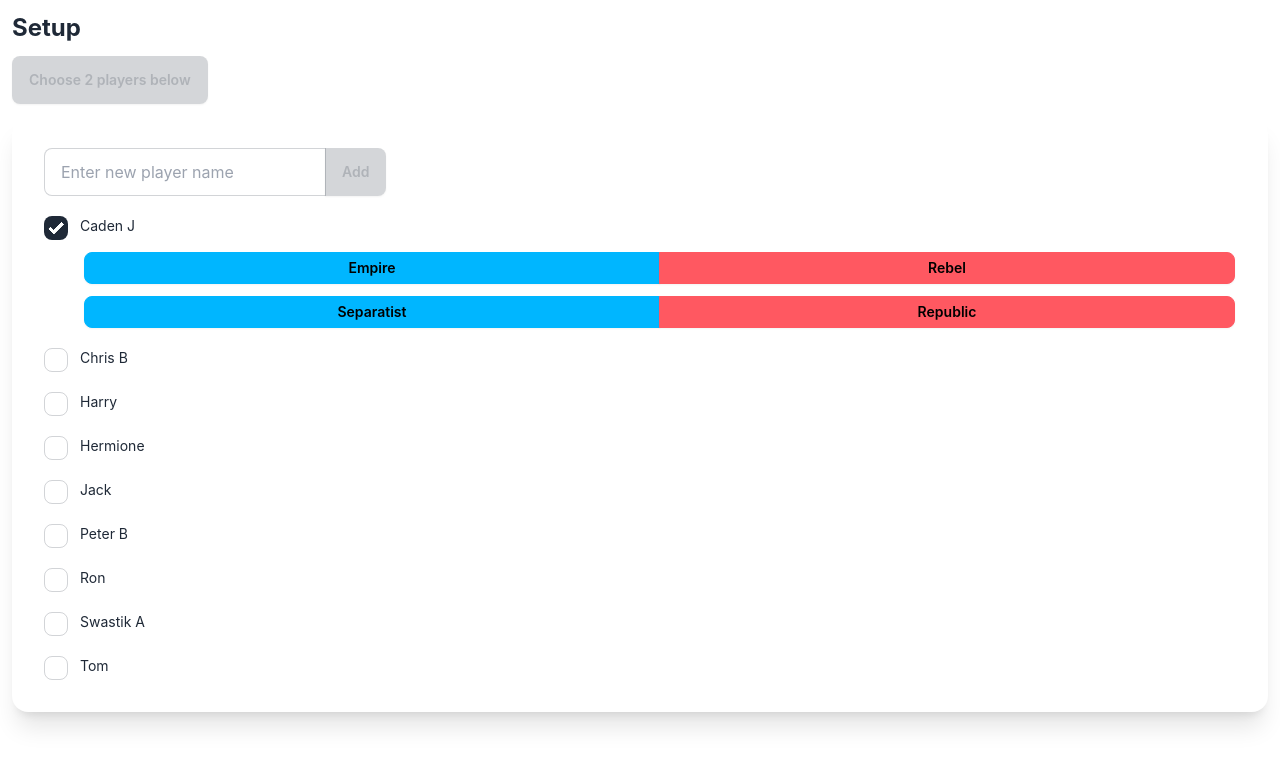
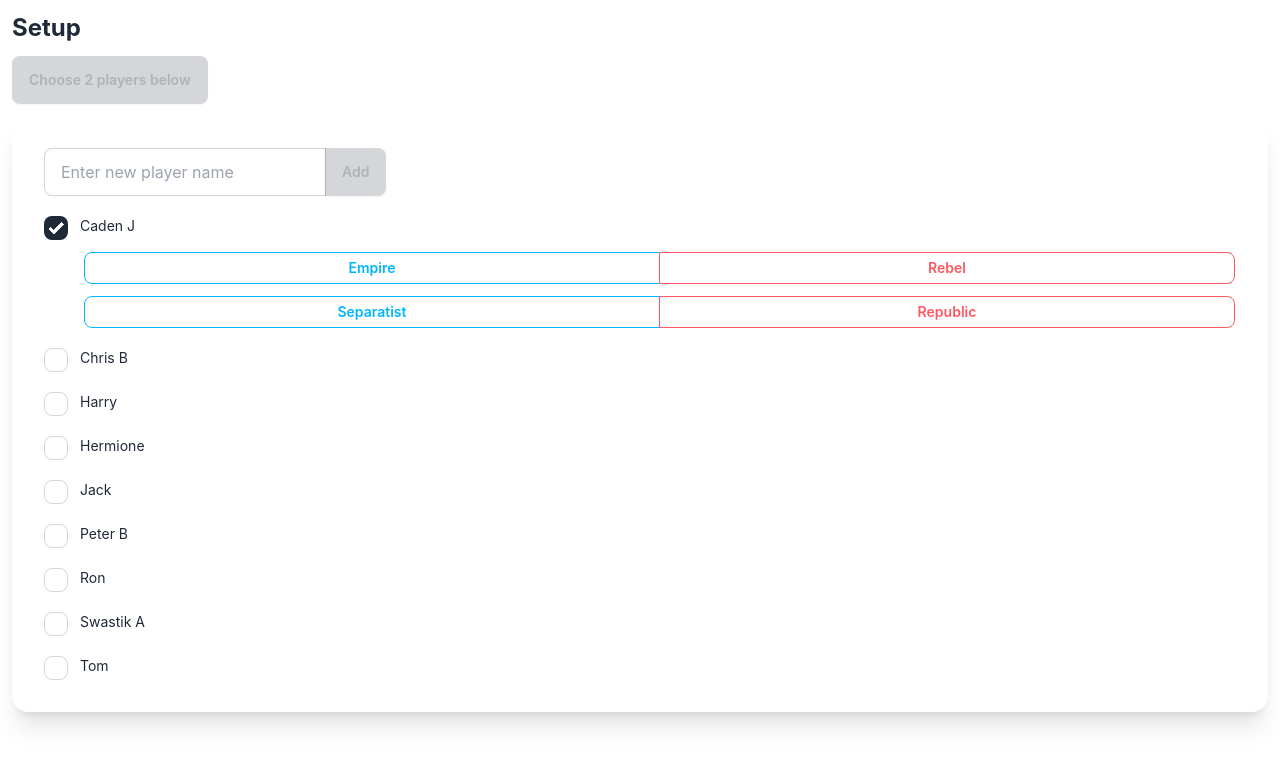
Before and after one commit to tsteelematc/tca-sw-deckbuilding, a React (Create React App) app: page /#/setup in a window 1280 px wide. Both pictures are taken after a click on the label "Caden J". Shown: the top 766 px of the page. Built offline with nearby package versions, Linux system fonts and the light colour scheme.

Commit message:
btn-outline looks better ? ? ?

```diff
--- a/src/Setup.tsx
+++ b/src/Setup.tsx
@@ -174,13 +174,13 @@ export const Setup: React.FC<SetupProps> = ({
                                                 className="join mt-3 ml-10"
                                             >
                                                 <button
-                                                    className="btn btn-sm btn-info join-item w-1/2"
+                                                    className="btn btn-sm btn-outline btn-info join-item w-1/2"
                                                     onClick={() => setPlayerFaction(x.name, "Empire")}
                                                 >
                                                     Empire
                                                 </button>
                                                 <button
-                                                    className="btn btn-sm btn-error join-item w-1/2"
+                                                    className="btn btn-sm btn-outline btn-error join-item w-1/2"
                                                     onClick={() => setPlayerFaction(x.name, "Rebel")}
                                                 >
                                                     Rebel
@@ -190,13 +190,13 @@ export const Setup: React.FC<SetupProps> = ({
                                                 className="join mt-3 ml-10"
                                             >
                                                 <button
-                                                    className="btn btn-sm btn-info join-item w-1/2"
+                                                    className="btn btn-sm btn-outline btn-info join-item w-1/2"
                                                     onClick={() => setPlayerFaction(x.name, "Separatist")}
                                                 >
                                                     Separatist
                                                 </button>
                                                 <button
-                                                    className="btn btn-sm btn-error join-item w-1/2"
+                                                    className="btn btn-sm btn-outline btn-error join-item w-1/2"
                                                     onClick={() => setPlayerFaction(x.name, "Republic")}
                                                 >
                                                     Republic
```
